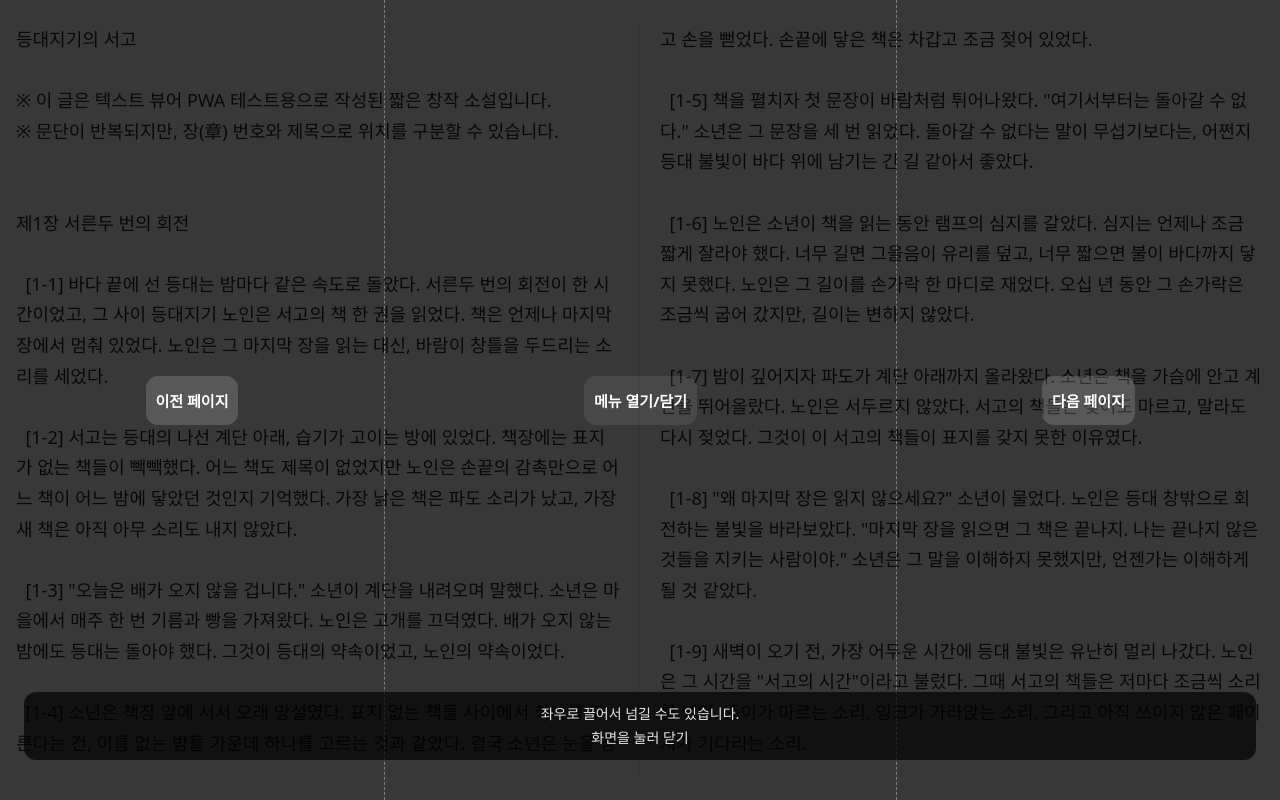
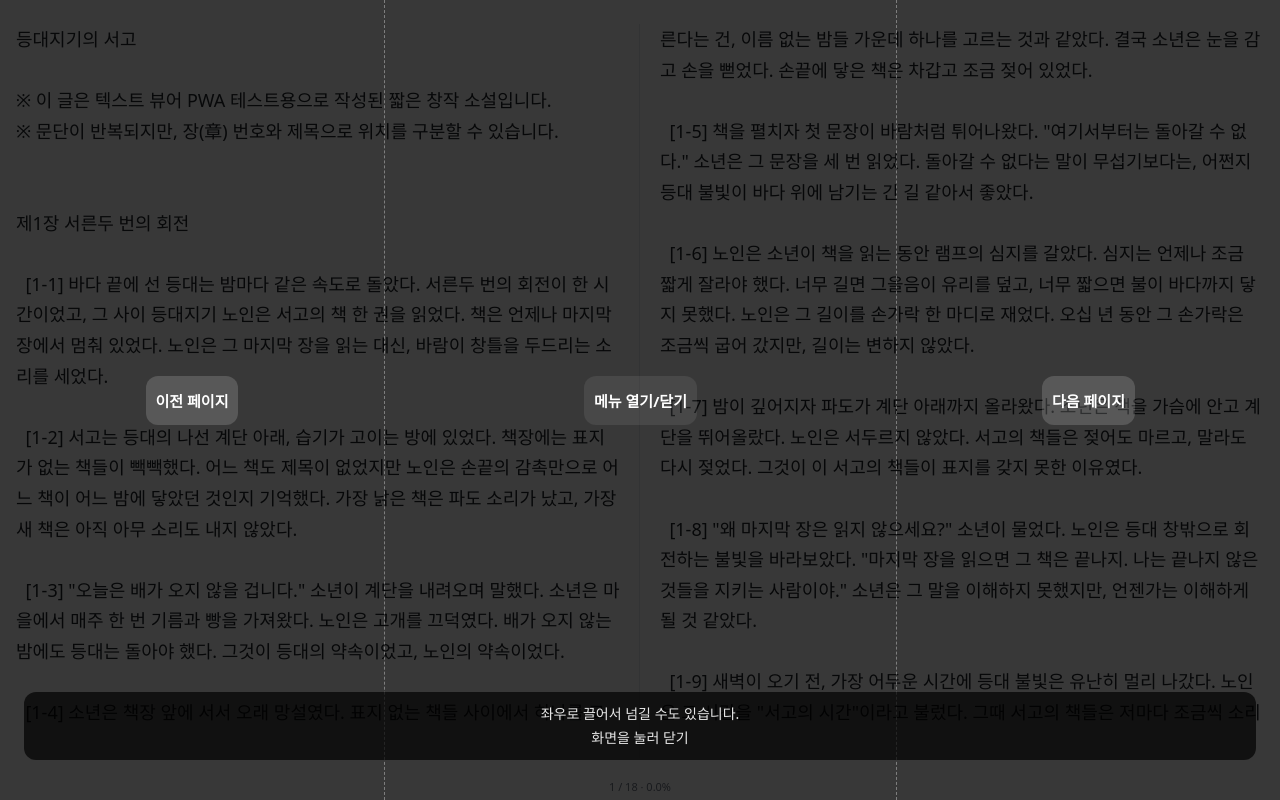
Before and after one commit to Guest-01/text-viewer-pwa, a website with bundled scripts: page index.html in a window 1280 px wide. Both pictures are taken after a click on the button "데모 열기 (UTF-8)". Built offline with nearby package versions, Linux system fonts and the light colour scheme.

Commit message:
feat: 페이지 모드 상태 표시줄 (쪽수 추정 + 진행률)
- 화면 아래에 "128 / 940 · 13.6%" 상시 표시 (설정 "쪽수 표시"로 끌 수 있음, 기본 켜짐)
- 쪽수는 렌더된 청크의 실제 컬럼 수 + 측정된 청크들의 컬럼당 글자 수 평균으로 나머지를 추정 (Reader.getPageInfo)
- 스크롤 모드에서는 진행률만 표시
- 표시줄이 켜져 있으면 본문 하단 여백을 그만큼 늘려 겹치지 않게 함

Co-Authored-By: Claude Fable 5.1 <noreply@anthropic.com>

```diff
--- a/css/style.css
+++ b/css/style.css
@@ -303,6 +303,20 @@ input[type="range"] { flex: 1; accent-color: var(--accent); height: 28px; margin
 .row-sub mark { background: var(--mark); color: inherit; border-radius: 2px; }
 .row-del { color: var(--muted); margin-right: 4px; }
 
+/* 상태 표시줄 */
+.status-bar {
+  position: absolute; left: 50%; bottom: calc(4px + env(safe-area-inset-bottom, 0px));
+  transform: translateX(-50%);
+  font-size: 11px; line-height: 1; color: var(--muted);
+  padding: 4px 10px; border-radius: 10px; background: var(--bar-bg);
+  font-variant-numeric: tabular-nums; white-space: nowrap;
+  pointer-events: none; z-index: 4; transition: opacity 0.15s ease;
+}
+.status-bar[hidden] { display: none; }
+.reader.bars-visible .status-bar { opacity: 0; }
+/* 표시줄이 켜져 있으면 본문 아래에 자리를 비운다 */
+.viewport[data-status="1"] .frame { padding-bottom: calc(var(--margin) + 26px + env(safe-area-inset-bottom, 0px)); }
+
 /* 탭 영역 안내 */
 .guide {
   position: absolute; inset: 0; z-index: 18;
--- a/index.html
+++ b/index.html
@@ -72,6 +72,8 @@
     <!-- 뷰어 -->
     <section id="reader" class="screen reader" hidden>
       <div id="viewport" class="viewport mode-page"></div>
+      <!-- 상태 표시줄: 페이지 모드 "128 / 940 · 13.6%", 스크롤 모드 "13.6%" -->
+      <div class="status-bar" id="status-bar" hidden></div>
       <header class="bar top-bar">
         <button class="icon-btn" id="btn-back" aria-label="서재로"><svg><use href="#i-back"/></svg></button>
         <div class="title" id="reader-title"></div>
@@ -160,6 +162,10 @@
             <button data-set="spread" data-value="1">1쪽</button>
             <button data-set="spread" data-value="2">2쪽</button>
           </div>
+        </div>
+        <div class="setting-row">
+          <span class="setting-label">쪽수 표시<small>화면 아래에 쪽수와 진행률</small></span>
+          <button class="switch" role="switch" aria-checked="false" data-toggle="statusBar" aria-label="쪽수 표시"></button>
         </div>
         <div class="setting-row" id="row-left-next">
           <span class="setting-label">한 손 읽기<small>왼쪽을 눌러도 다음 페이지</small></span>
--- a/js/app.js
+++ b/js/app.js
@@ -9,7 +9,7 @@ const SETTINGS_KEY = 'tv.settings';
 const LAST_BOOK_KEY = 'tv.lastBook';
 const DEFAULT_SETTINGS = {
   fontSize: 18, lineHeight: 1.7, margin: 16, font: 'sans', bold: false, justify: false,
-  theme: 'system', mode: 'page', spread: 'auto', keepAwake: false, leftNext: false,
+  theme: 'system', mode: 'page', spread: 'auto', keepAwake: false, leftNext: false, statusBar: true,
 };
 const GUIDE_KEY = 'tv.guideShown';
 const THEME_COLORS = { light: '#ffffff', dark: '#121212', sepia: '#f4ecd8' };
@@ -63,6 +63,8 @@ function applyReaderStyle() {
   v.dataset.font = s.font;
   v.dataset.bold = s.bold ? '1' : '';
   v.dataset.justify = s.justify ? '1' : '';
+  v.dataset.status = s.statusBar ? '1' : '';
+  $('#status-bar').hidden = !s.statusBar;
   if (state.reader) state.reader.leftNext = s.leftNext;
   $('#btn-mode span').textContent = s.mode === 'page' ? '스크롤로 보기' : '페이지로 보기';
 }
@@ -298,6 +300,8 @@ function handlePosition(offset) {
   const pct = (progress * 100).toFixed(1);
   $('#progress').value = Math.round(progress * 10000);
   $('#progress-label').textContent = `${pct}%`;
+  const info = state.settings.statusBar ? state.reader.getPageInfo() : null;
+  $('#status-bar').textContent = info ? `${info.page} / ${info.total} · ${pct}%` : `${pct}%`;
   updateBookmarkIcon();
   clearTimeout(state.saveTimer);
   state.saveTimer = setTimeout(flushSave, 400);
--- a/js/reader.js
+++ b/js/reader.js
@@ -52,6 +52,7 @@ export class Reader {
     this.screenCount = 1;
     this._chunkEls = new Map(); // 청크 번호 → 래퍼 요소
     this._colRange = new Map(); // 청크 번호 → [첫 컬럼, 마지막 컬럼]
+    this._colsSeen = new Map(); // 이번 배치에서 측정된 청크 → 컬럼 수 (쪽수 추정용)
     this._spacer = 0; // 앞쪽 빈 컬럼 수 (2쪽 보기 좌우 짝 유지용)
     this._x = 0; // pages의 현재 translateX
     this._anim = null;
@@ -107,6 +108,41 @@ export class Reader {
       if (p != null) this.position = p;
     }
     return this.position;
+  }
+
+  /**
+   * 페이지 모드의 쪽수 { page, total }. 전체를 배치하지 않으므로 추정치다.
+   * 렌더된 범위는 실제 컬럼 수를 쓰고, 그 앞뒤는 지금까지 측정된 청크들의 "컬럼당 글자 수" 평균으로 환산한다.
+   */
+  getPageInfo() {
+    if (!this.index || this.mode !== 'page' || !this._win || !this._colsSeen.size) return null;
+    let chars = 0;
+    let cols = 0;
+    for (const [c, n] of this._colsSeen) {
+      chars += this._chunkCharEnd(c) - this._chunkCharStart(c);
+      cols += n;
+    }
+    const perCol = Math.max(1, chars / Math.max(1, cols));
+    const [w0, w1] = this._win;
+    const before = Math.round(this._chunkCharStart(w0) / perCol);
+    const after = Math.round((this.index.length - this._chunkCharEnd(w1)) / perCol);
+    let winCols = 0;
+    for (let c = w0; c <= w1; c++) {
+      const r = this._colRange.get(c);
+      if (r) winCols += r[1] - r[0] + 1;
+    }
+    const cur = before + this.screen * this.cols - this._spacer; // 현재 화면 첫 컬럼의 전체 기준 번호
+    const total = Math.max(1, Math.ceil((before + winCols + after) / this.cols));
+    const page = Math.min(total, Math.floor(Math.max(0, cur) / this.cols) + 1);
+    return { page, total };
+  }
+
+  _chunkCharStart(c) {
+    return this.index.starts[this.index.chunkStarts[c]];
+  }
+
+  _chunkCharEnd(c) {
+    return c + 1 < this.index.chunkCount ? this.index.starts[this.index.chunkStarts[c + 1]] : this.index.length;
   }
 
   /** 지금 화면에 보이는 글자 범위 [start, end). end는 화면 아래로 벗어난 첫 글자. */
@@ -385,6 +421,7 @@ export class Reader {
     this.W = this.stage.clientWidth;
     this.H = this.stage.clientHeight;
     this.cols = this._resolveCols();
+    this._colsSeen = new Map(); // 배치 조건이 바뀌면 쪽수 추정도 처음부터
     this.colW = (this.W - (this.cols - 1) * GAP) / this.cols;
     const s = this.pages.style;
     s.width = `${this.W}px`;
@@ -464,6 +501,7 @@ export class Reader {
         if (rs.length) end = Math.max(end, col(rs[rs.length - 1].left));
       }
       this._colRange.set(c, [start, end]);
+      this._colsSeen.set(c, end - start + 1);
       N = Math.max(N, end + 1);
     }
     N = Math.max(N, Math.round((this.pages.scrollWidth + GAP) / this._colStride()));
@@ -610,6 +648,7 @@ export class Reader {
     this._measureChunks();
     this.screen = this._screenOfOffset(this.position);
     this._setX(-this.screen * this._screenStride());
+    this.onPosition(this.position); // 청크가 늘어 쪽수 추정이 바뀌었을 수 있다
   }
 
   _appendChunk() {
```
